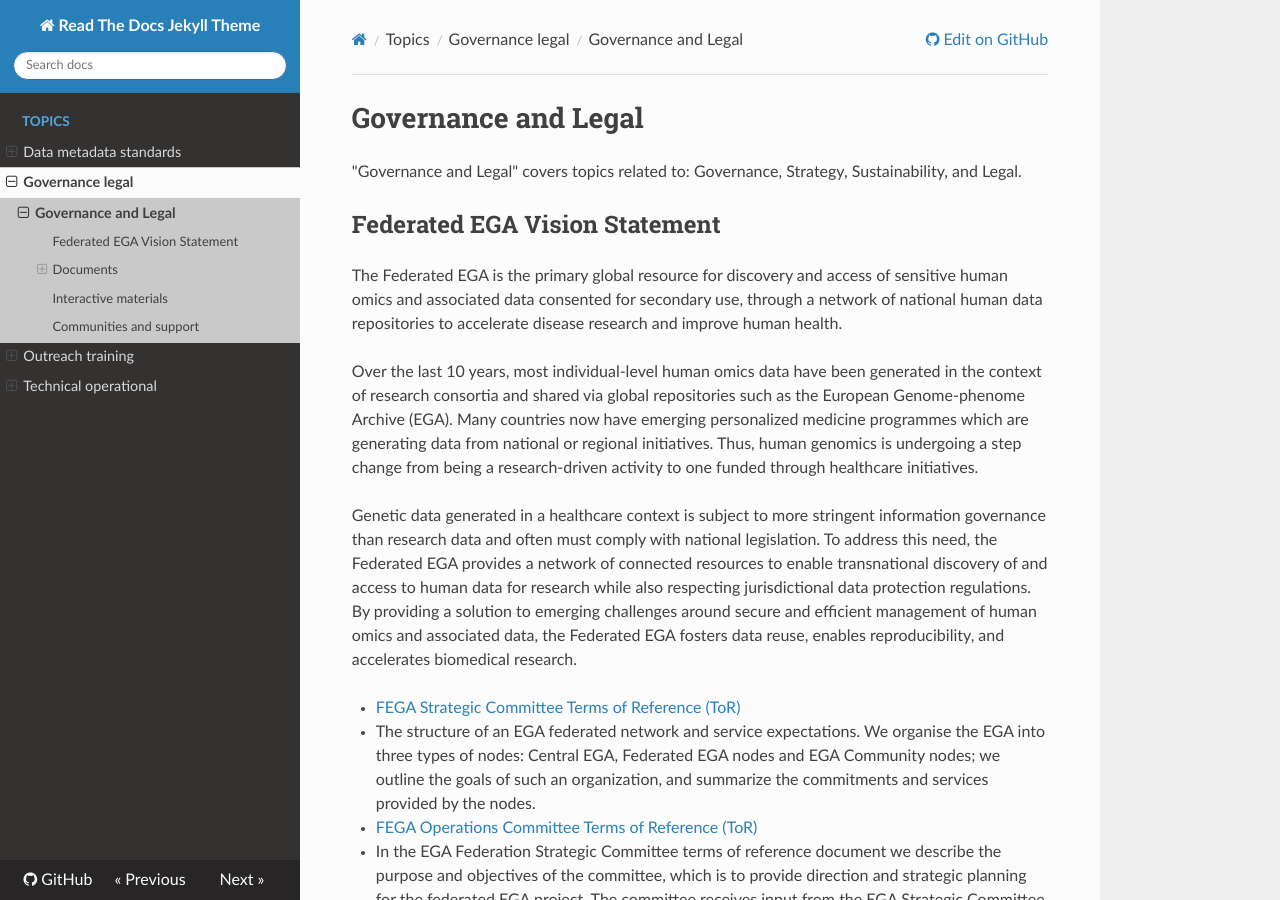
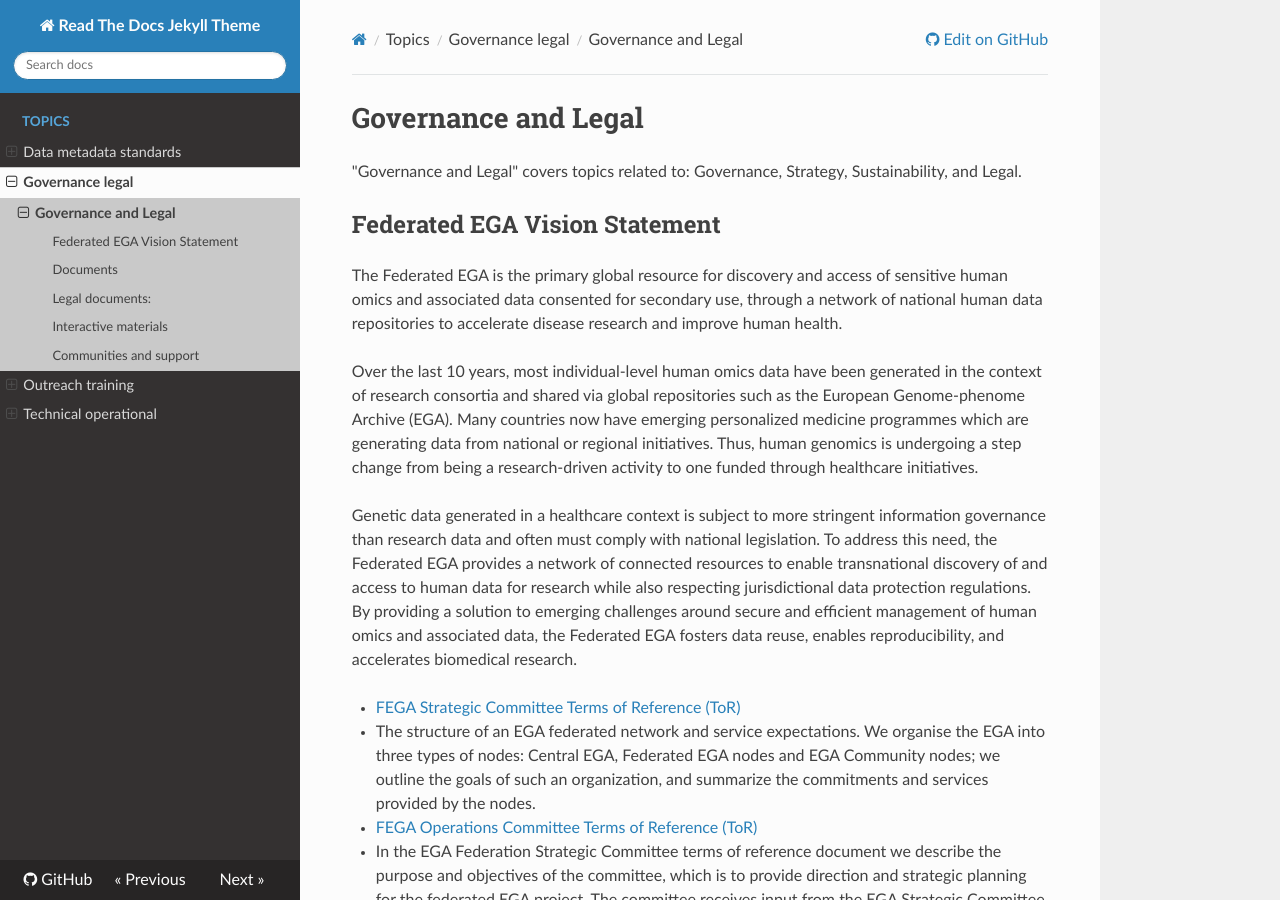
Before and after one commit to viklund/FEGA-onboarding, an MkDocs documentation site: the page built from docs/topics/governance-legal/README.md, in a window 1280 px wide and 900 px high. Built offline with MkDocs 1.6.1, drawn with Linux system fonts in a browser that asks for light colours; nearby versions of some CDN libraries.

Commit message:
Update README.md

```diff
--- a/docs/topics/governance-legal/README.md
+++ b/docs/topics/governance-legal/README.md
@@ -26,7 +26,7 @@ Genetic data generated in a healthcare context is subject to more stringent info
 - [Federated EGA Operations Committee Terms of Reference (v1.1)](https://ega-archive.org/files/ToR-Federated-EGA-Operations-Committee-v1.1.pdf) - The EGA Federation Operations Committee terms of reference describes the purpose and objectives of the operations committee, which is to review operational performance and coordinate technical implementation roadmaps of EGA Federated and Community nodes. The committee receives advice from the EGA Federated Strategic Committee, and provides operational reporting to the EGA Federated Strategic Committee
 - [FEGA Node Operations guidelines (v2.0)](https://ega-archive.org/files/EGA-Node-Operations-v2.pdf) - The EGA Federated Node Operations gives an overview of the operational areas which require resources in order to create a federated EGA node. The document is based on more than 10 years experience of establishing and operating the EBI and CRG Central EGA nodes. It provides a breakdown of the operational areas of responsibility into Helpdesk Services, Technical Operations, Software Development, and IT Infrastructure.
 
-#### Legal documents:
+## Legal documents:
 - FEGA Collaboration Agreement
 - DPIA - examples? info? templates?
 - DPA - examples? info? templates?
```
